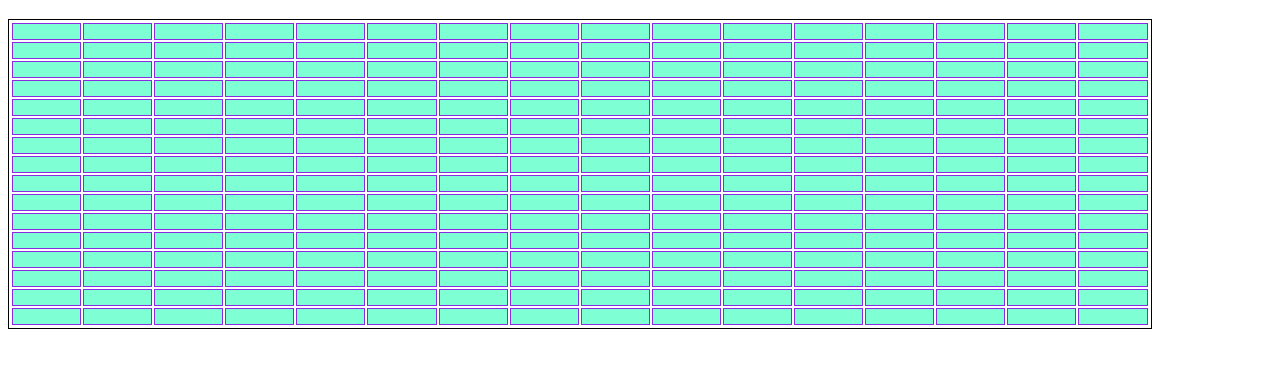
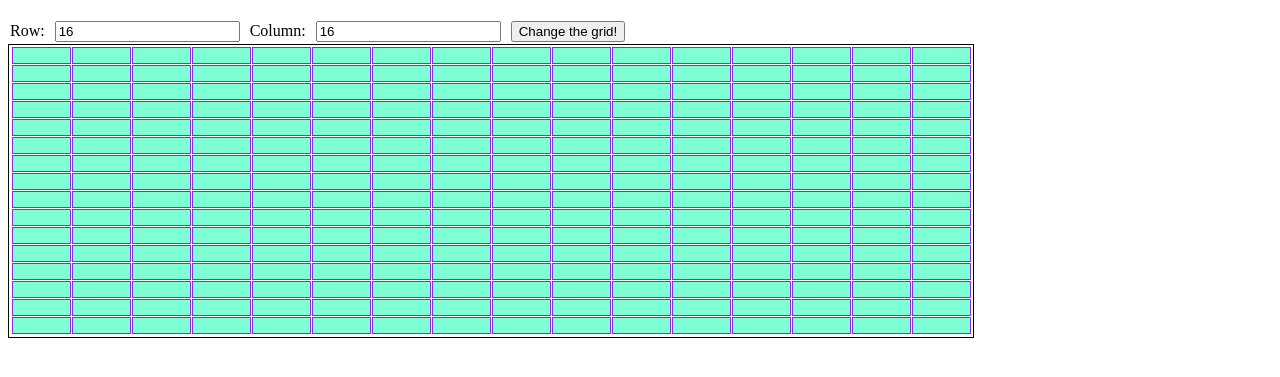
Before and after one commit to adamdoescode/etchASketch, a plain HTML site: page index.html in a window 1280 px wide. Shown: the part 61-438 px from the top of the page. Drawn offline with Linux system fonts and the light colour scheme.

Commit message:
a way to re-draw the grid to a different size

```diff
--- a/index.css
+++ b/index.css
@@ -2,7 +2,7 @@
 .drawingBoard {
     border: solid black 1px;
     padding: 2px;
-    max-width: 90%;
+    width: 960px;
     max-height: 90%;
     display: flex;
     flex-direction: column;
@@ -19,10 +19,16 @@
 
 .drawDiv {
     flex: 1;
-    flex-shrink: 0;
+    /* flex-shrink: 0; */
     background-color: aquamarine;
-    width: 15px;
     height: 15px;
     border: solid blueviolet 1px;
-    margin: 1px;
+    margin: 0.5px;
 }
+
+.adjustSizeDiv {
+    display: flex;
+    gap: 10px;
+    align-items: center;
+    padding: 2px;
+}
--- a/index.html
+++ b/index.html
@@ -9,6 +9,13 @@
 </head>
 <body>
     <h1>Etch-a-Sketch</h1>
+    <div class="adjustSizeDiv">
+        <span>Row: </span>
+        <input type="number" name="x" id="rowNumber", value="16">
+        <span>Column: </span>
+        <input type="number" name="y" id="colNumber", value="16">
+        <button class="changeGrid">Change the grid!</button>
+    </div>
     <div class="drawingBoard">
         <!-- grid goes here -->
     </div>
--- a/index.js
+++ b/index.js
@@ -3,12 +3,14 @@
 
 const drawingBoardDiv = document.querySelector('.drawingBoard')
 
-function makeGrid() {
-    for (let row = 0; row < 16; row++) {
+function makeGrid(rowMax,colMax) {
+    //remove existing grid if it exists
+    drawingBoardDiv.innerHTML = '';
+    for (let row = 0; row < rowMax; row++) {
         // make a row div container
         newRow = document.createElement('div')
         newRow.classList.add('newRow')
-        for (let col = 0; col < 16; col++) {
+        for (let col = 0; col < colMax; col++) {
             // make grid
             newDiv = document.createElement('div')
             newDiv.classList.add('drawDiv')
@@ -32,9 +34,11 @@ function makeGrid() {
 }
 
 // run makeGrid at startup
-makeGrid()
+makeGrid(16,16)
 
-drawingBoardDiv.addEventListener('mouseenter', (event) => {
-    event.target.style.color = 'purple';
-    setTimeout(() => {event.target.style.color = 'aquamarine'}, 500)
+const gridChangeButton = document.querySelector('.changeGrid')
+gridChangeButton.addEventListener('click', (event) => {
+    rowNumber = document.getElementById('rowNumber').value
+    colNumber = document.getElementById('colNumber').value
+    makeGrid(rowNumber,colNumber)
 })
```
